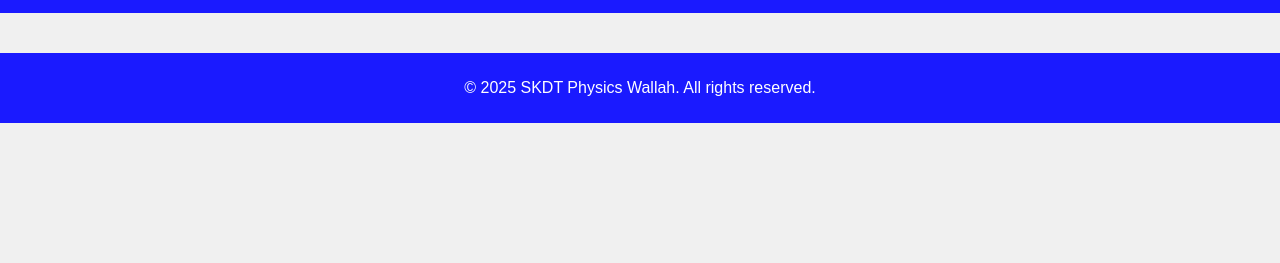
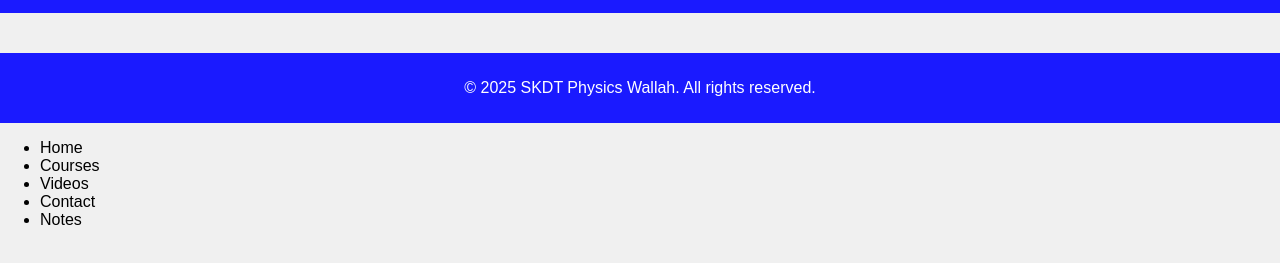
Before and after one commit to saksham0414/skdt.education-github.io, a plain HTML site: page index.html in a window 1280 px wide. Shown: the part 115-378 px from the top of the page. Drawn offline with Linux system fonts and the light colour scheme.

Commit message:
Update index.html

```diff
--- a/index.html
+++ b/index.html
@@ -56,3 +56,10 @@
 <script src="script.js"></script>
 </body>
 </html>
+<nav>
+  <ul>
+    <li onclick="showPage('home')">Home</li>
+    <li onclick="showPage('courses')">Courses</li>
+    <li onclick="showPage('videos')">Videos</li>
+    <li onclick="showPage('contact')">Contact</li>
+    <li onclick="showPage('notes')">Notes</li>
```
